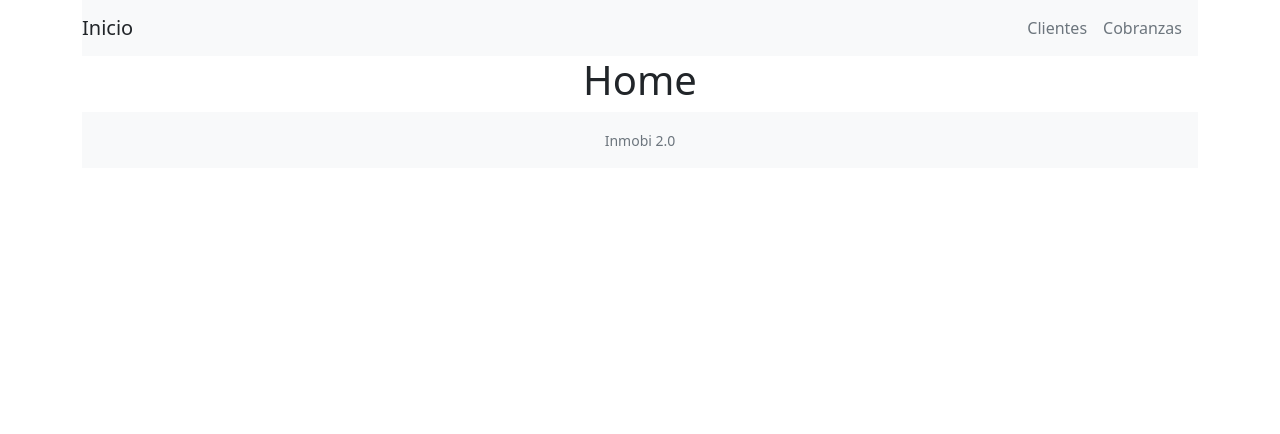
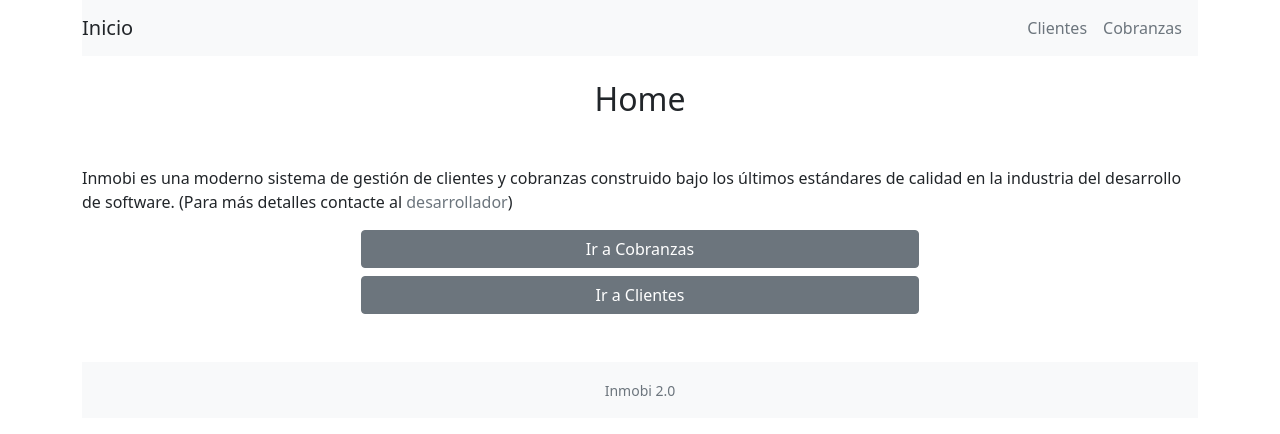
Before and after one commit to fenriquegimenez-zz/inmobi-ts, a Next.js app: page / in a window 1280 px wide. Shown: the top 434 px of the page. Built offline with nearby package versions, Linux system fonts and the light colour scheme.

Commit message:
buttons added to home page

```diff
--- a/src/components/Footer/Footer.tsx
+++ b/src/components/Footer/Footer.tsx
@@ -1,6 +1,6 @@
 const Footer = () => {
   return (
-    <footer className="bg-light text-center text-secondary py-3">
+    <footer className="bg-light text-center text-secondary my-5 py-3">
       <small>Inmobi 2.0</small>
     </footer>
   )
--- a/src/pages/index.tsx
+++ b/src/pages/index.tsx
@@ -1,6 +1,35 @@
 import React from "react"
+import Link from "next/dist/client/link"
 
 const home = () => {
-  return <h1 className="text-center">Home</h1>
+  return (
+    <>
+      <h2 className="text-center my-4">Home</h2>
+      <br />
+      <p>
+        Inmobi es una moderno sistema de gestión de clientes y cobranzas
+        construido bajo los últimos estándares de calidad en la industria del
+        desarrollo de software.{" "}
+        <span>
+          (Para más detalles contacte al{" "}
+          <a
+            className="text-secondary text-decoration-none"
+            href="mailto:fenriquegimenez@gmail.com"
+          >
+            desarrollador
+          </a>
+          )
+        </span>
+      </p>
+      <div className="d-grid gap-2 col-6 mx-auto">
+        <Link href="cobranzas">
+          <button className="btn btn-secondary">Ir a Cobranzas</button>
+        </Link>
+        <Link href="customers">
+          <button className="btn btn-secondary">Ir a Clientes</button>
+        </Link>
+      </div>
+    </>
+  )
 }
 export default home
```
